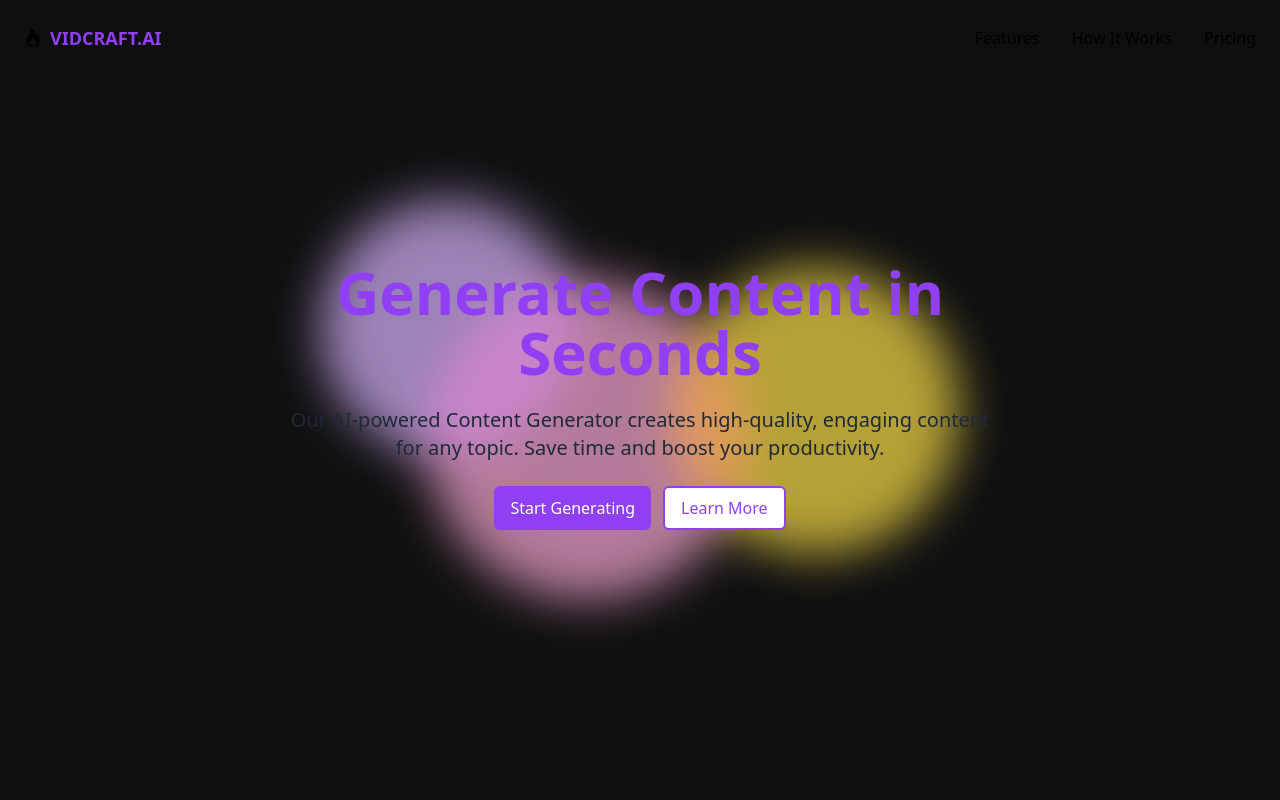
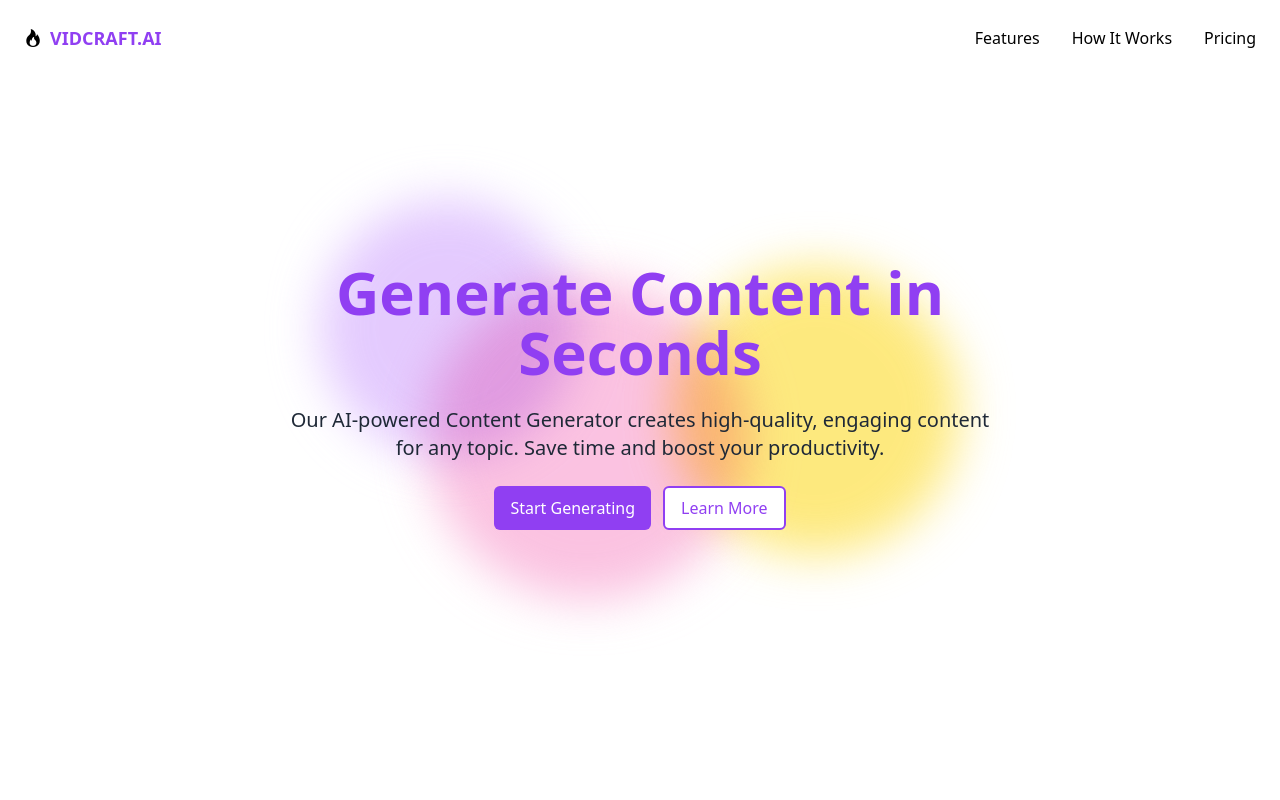
Before and after one commit to rishavd3v/vidcraft, a React (Vite) app in the folder frontend/: page / in a window 1280 px wide. Shown: the top 800 px of the page. Built offline with nearby package versions, Linux system fonts and the light colour scheme.

Commit message:
minor fix

```diff
--- a/frontend/src/pages/main/main.css
+++ b/frontend/src/pages/main/main.css
@@ -1,6 +1,3 @@
-body{
-    background-color: #0F0F10;
-}
 .glow-1{
     position: relative;
     left: 36rem;
```
